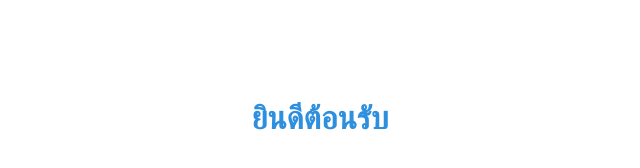
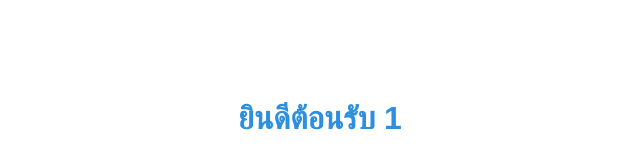
Before and after one commit to suphagron/Git-Deploy, a website: page public/index.html in a window 1280 px wide. Shown: the whole page, without its empty margins (320-960 px from the left). Drawn offline with Linux system fonts and the light colour scheme.

Commit message:
update welcome message in index.html

```diff
--- a/public/index.html
+++ b/public/index.html
@@ -19,7 +19,7 @@
 </head>
 
 <body>
-    <h1>ยินดีต้อนรับ</h1>
+    <h1>ยินดีต้อนรับ 1</h1>
 </body>
 
 </html>
```
